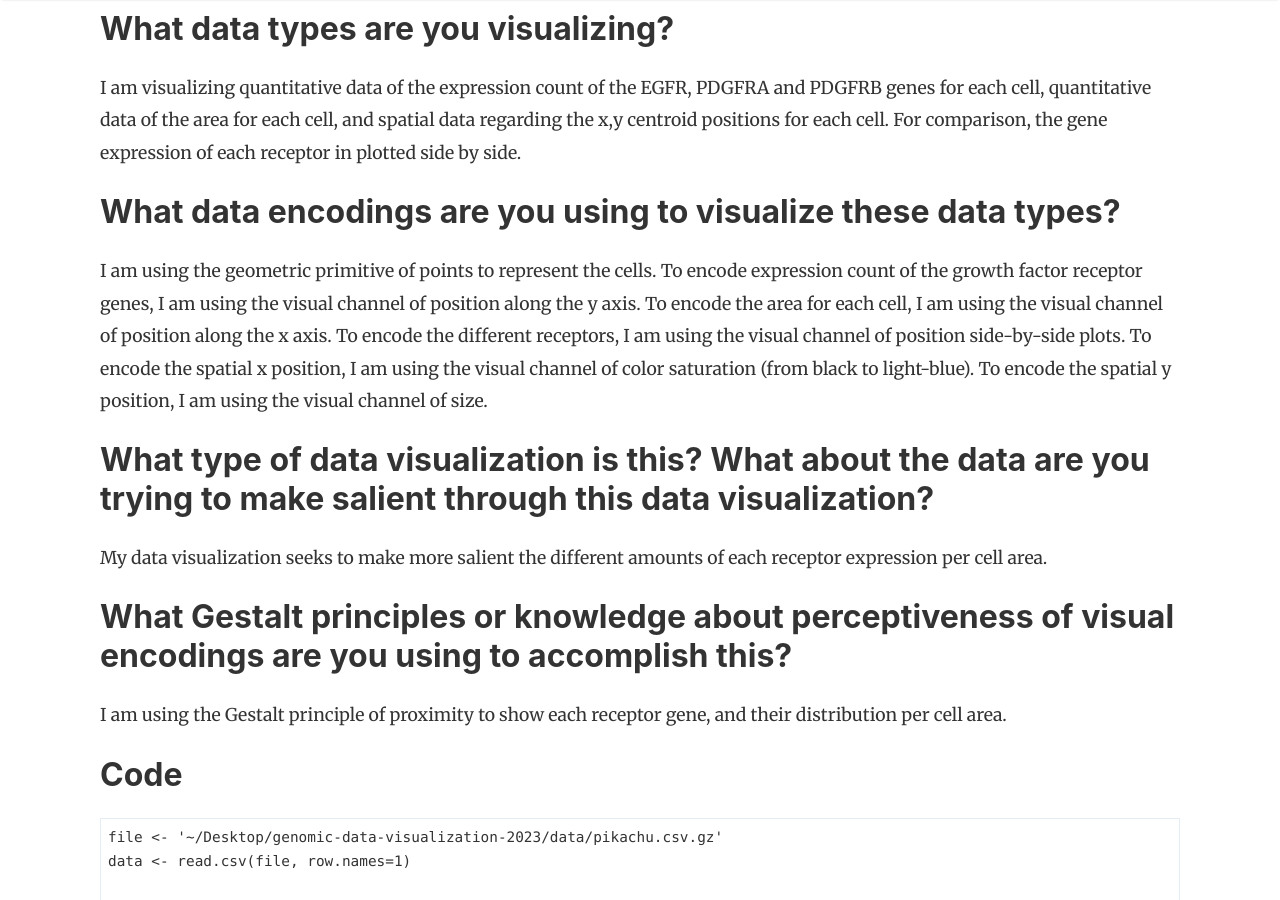
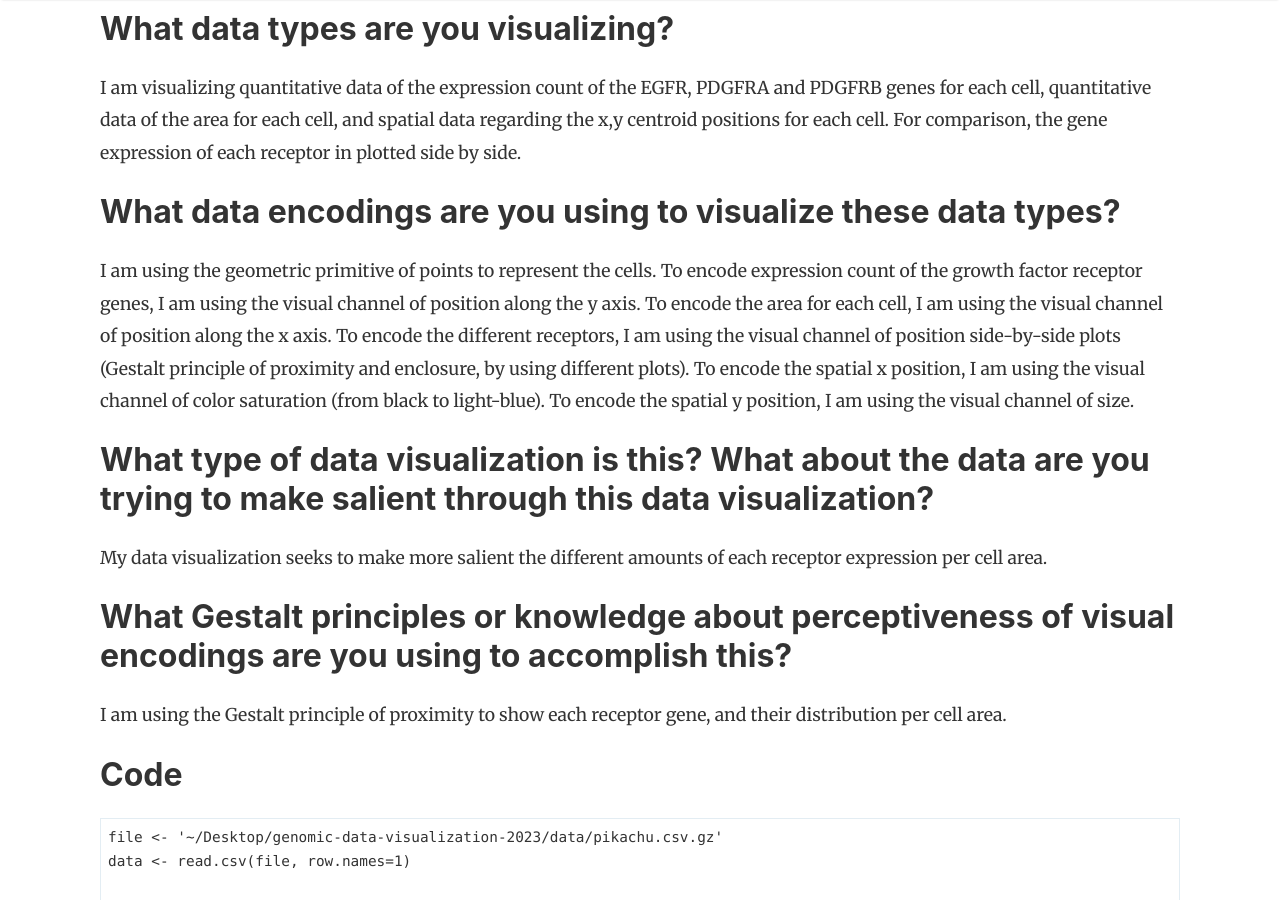
Before and after one commit to JEFworks-Lab/genomic-data-visualization-2023, a Jekyll site: the page built from _posts/2023-01-27-rdemelo1.md, in a window 1280 px wide and 900 px high, scrolled down 1054 px. Built offline with Jekyll 4.4.1, drawn with Linux system fonts in a browser that asks for light colours; nearby versions of some CDN libraries; comment, search, counter and statistics services are not loaded.

Commit message:
Update 2023-01-27-rdemelo1.md

```diff
--- a/_posts/2023-01-27-rdemelo1.md
+++ b/_posts/2023-01-27-rdemelo1.md
@@ -13,7 +13,7 @@ I am visualizing quantitative data of the expression count of the EGFR, PDGFRA a
 For comparison, the gene expression of each receptor in plotted side by side.
 
 ## What data encodings are you using to visualize these data types?
-I am using the geometric primitive of points to represent the cells. To encode expression count of the growth factor receptor genes, I am using the visual channel of position along the y axis. To encode the area for each cell, I am using the visual channel of position along the x axis. To encode the different receptors, I am using the visual channel of position side-by-side plots. To encode the spatial x position, I am using the visual channel of color saturation (from black to light-blue). To encode the spatial y position, I am using the visual channel of size.
+I am using the geometric primitive of points to represent the cells. To encode expression count of the growth factor receptor genes, I am using the visual channel of position along the y axis. To encode the area for each cell, I am using the visual channel of position along the x axis. To encode the different receptors, I am using the visual channel of position side-by-side plots (Gestalt principle of proximity and enclosure, by using different plots). To encode the spatial x position, I am using the visual channel of color saturation (from black to light-blue). To encode the spatial y position, I am using the visual channel of size.
 
 ## What type of data visualization is this? What about the data are you trying to make salient through this data visualization?
 My data visualization seeks to make more salient the different amounts of each receptor expression per cell area.
```
